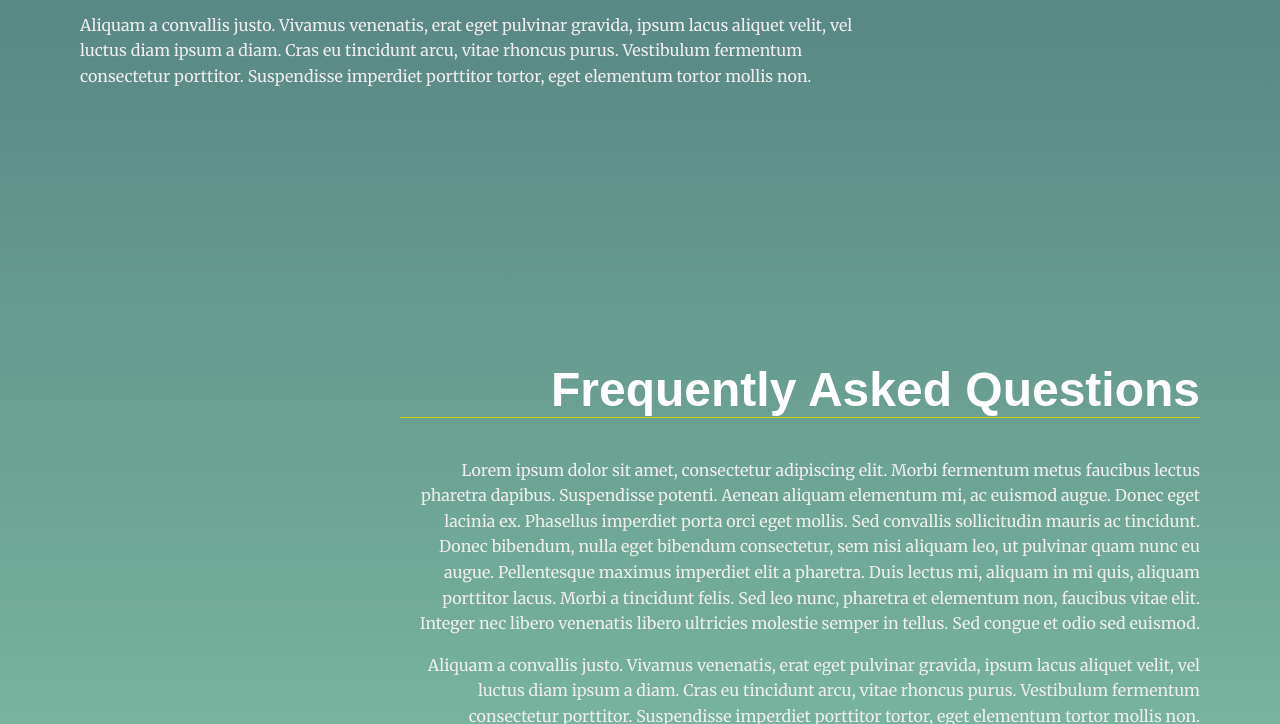
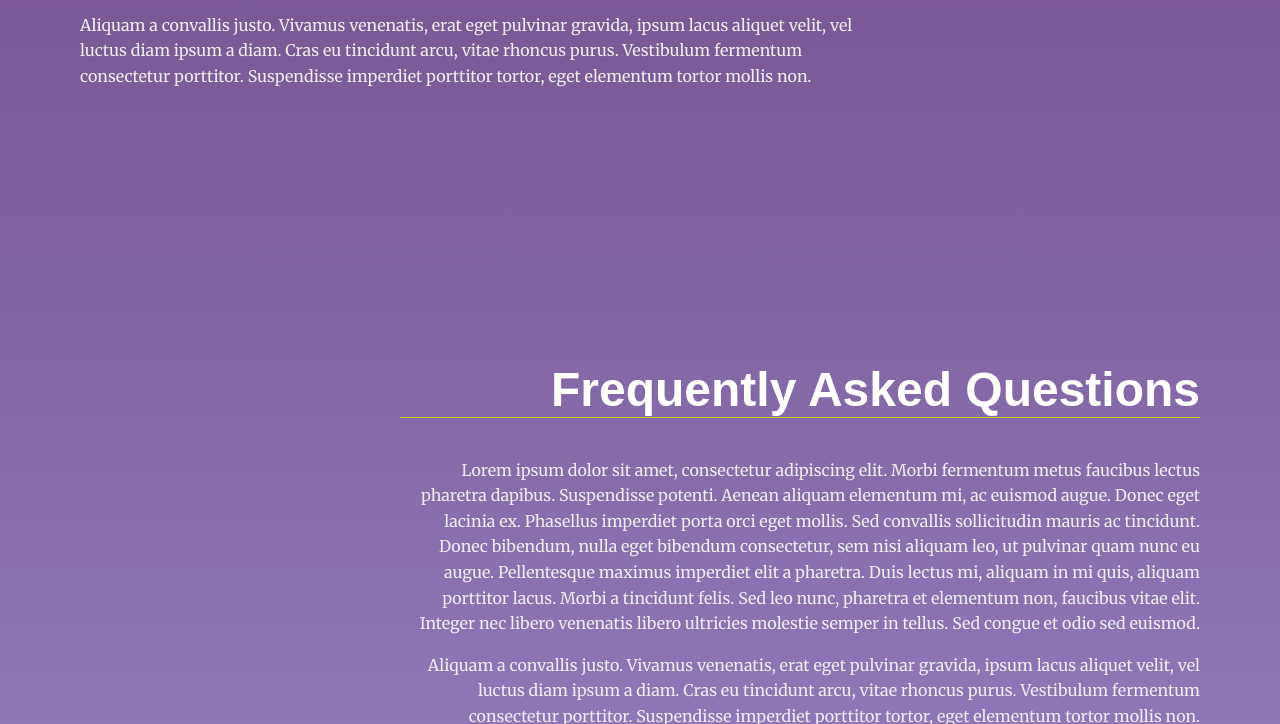
Before and after one commit to Resa-Obamwonyi/fend-landing-page, a plain HTML site: page index.html in a window 1280 px wide. Shown: the part 2076-2800 px from the top of the page. Drawn offline with Linux system fonts and the light colour scheme.

Commit message:
feat-added css mods

```diff
--- a/css/styles.css
+++ b/css/styles.css
@@ -10,11 +10,11 @@
 
 /* ---- Base Rules ---- */
 body {
-  background: rgb(136, 203, 171);
+  background: rgb(136, 165, 203);
   background: linear-gradient(
     0deg,
-    rgba(136, 203, 171, 1) 0%,
-    rgba(0, 13, 60, 1) 100%
+    rgb(154, 136, 203) 0%,
+    rgb(60, 0, 50) 100%
   );
   margin: 0;
   font-family: "Merriweather", serif;
@@ -176,8 +176,8 @@ section:nth-of-type(even) .landing__container::before {
   background: rgb(255, 255, 255);
   background: linear-gradient(
     0deg,
-    rgba(255, 255, 255, 0.1) 0%,
-    rgba(255, 255, 255, 0.2) 100%
+    rgba(247, 232, 95, 0.938) 0%,
+    rgba(214, 28, 28, 0.945) 100%
   );
   position: absolute;
   top: 3em;
@@ -195,8 +195,8 @@ section:nth-of-type(3n) .landing__container::after {
   background: rgb(255, 255, 255);
   background: linear-gradient(
     0deg,
-    rgba(255, 255, 255, 0.1) 0%,
-    rgba(255, 255, 255, 0.2) 100%
+    rgba(247, 232, 95, 0.938) 0%,
+    rgba(214, 28, 28, 0.945) 100%
   );
   position: absolute;
   right: 0;
@@ -214,8 +214,8 @@ section:nth-of-type(3n + 1) .landing__container::after {
   background: rgb(255, 255, 255);
   background: linear-gradient(
     0deg,
-    rgba(255, 255, 255, 0.1) 0%,
-    rgba(255, 255, 255, 0.2) 100%
+    rgba(247, 232, 95, 0.938) 0%,
+    rgba(214, 28, 28, 0.945) 100%
   );
   position: absolute;
   right: 20vw;
```
